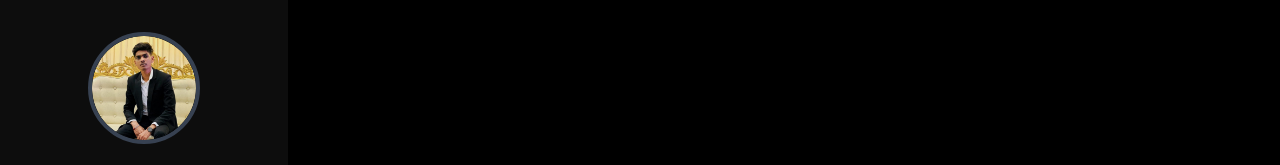
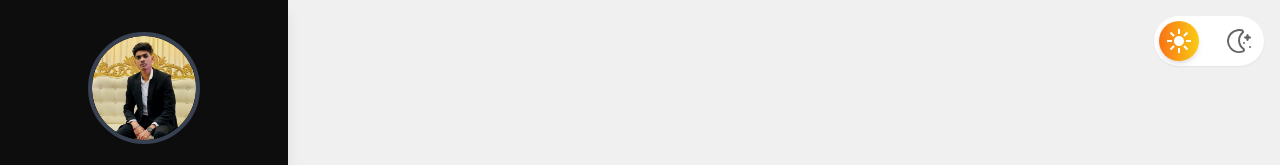
Before and after one commit to pamal29/Portfolio, a plain HTML site: page index.html in a window 1280 px wide. Shown: the top 165 px of the page. Drawn offline with nearby package versions, Linux system fonts and the light colour scheme.

Commit message:
trying to add darkmode light mode toggle

```diff
--- a/assets/css/main.css
+++ b/assets/css/main.css
@@ -1,3 +1,14 @@
+body {
+    background-color: #f0f0f0;
+    color: #121212;
+    transition: background-color 0.3s, color 0.3s;
+}
+
+body.dark-mode {
+    background-color: #121212; /* dark background */
+    color: #f0f0f0;            /* light text */
+}
+
 
 /*home words changer*/
 
--- a/assets/js/main.js
+++ b/assets/js/main.js
@@ -1,3 +1,22 @@
+const toggle = document.getElementById('toggle');
+
+// Check if user has saved preference
+if (localStorage.getItem('theme') === 'dark') {
+    document.body.classList.add('dark-mode');
+    toggle.checked = true;
+}
+
+toggle.addEventListener('change', () => {
+    if (toggle.checked) {
+        document.body.classList.add('dark-mode'); // enable dark mode
+        localStorage.setItem('theme', 'dark');
+    } else {
+        document.body.classList.remove('dark-mode'); // enable light mode
+        localStorage.setItem('theme', 'light');
+    }
+});
+
+
 // project grid
     const projects = [
     {
--- a/index.html
+++ b/index.html
@@ -48,7 +48,7 @@
   </script>
 </head>
 
-<body class="bg-black text-gray-200 font-lato flex min-h-screen">
+<body class="text-gray-200 font-lato flex min-h-screen">
 
 <!-- Sidebar / Navbar -->
 <aside class="w-72 bg-lightblack flex flex-col items-center py-8 space-y-6 fixed inset-y-0 left-0 shadow-lg z-30 hidden md:flex">
@@ -209,7 +209,46 @@
     </div>
   </section>
 
-  <!-- About Section -->
+    <div class="fixed top-4 right-4 z-50">
+            <button id="toggleBtn">
+
+                <label class="inline-flex items-center relative">
+                    <input class="peer hidden" id="toggle" type="checkbox" />
+                    <div
+                            class="relative w-[110px] h-[50px] bg-white peer-checked:bg-zinc-500 rounded-full after:absolute after:content-[''] after:w-[40px] after:h-[40px] after:bg-gradient-to-r from-orange-500 to-yellow-400 peer-checked:after:from-zinc-900 peer-checked:after:to-zinc-900 after:rounded-full after:top-[5px] after:left-[5px] active:after:w-[50px] peer-checked:after:left-[105px] peer-checked:after:translate-x-[-100%] shadow-sm duration-300 after:duration-300 after:shadow-md"
+                    ></div>
+                    <svg
+                            height="0"
+                            width="100"
+                            viewBox="0 0 24 24"
+                            data-name="Layer 1"
+                            id="Layer_1"
+                            xmlns="http://www.w3.org/2000/svg"
+                            class="fill-white peer-checked:opacity-60 absolute w-6 h-6 left-[13px]"
+                    >
+                        <path
+                                d="M12,17c-2.76,0-5-2.24-5-5s2.24-5,5-5,5,2.24,5,5-2.24,5-5,5ZM13,0h-2V5h2V0Zm0,19h-2v5h2v-5ZM5,11H0v2H5v-2Zm19,0h-5v2h5v-2Zm-2.81-6.78l-1.41-1.41-3.54,3.54,1.41,1.41,3.54-3.54ZM7.76,17.66l-1.41-1.41-3.54,3.54,1.41,1.41,3.54-3.54Zm0-11.31l-3.54-3.54-1.41,1.41,3.54,3.54,1.41-1.41Zm13.44,13.44l-3.54-3.54-1.41,1.41,3.54,3.54,1.41-1.41Z"
+                        ></path>
+                    </svg>
+                    <svg
+                            height="512"
+                            width="512"
+                            viewBox="0 0 24 24"
+                            data-name="Layer 1"
+                            id="Layer_1"
+                            xmlns="http://www.w3.org/2000/svg"
+                            class="fill-black opacity-60 peer-checked:opacity-70 peer-checked:fill-white absolute w-6 h-6 right-[13px]"
+                    >
+                        <path
+                                d="M12.009,24A12.067,12.067,0,0,1,.075,10.725,12.121,12.121,0,0,1,10.1.152a13,13,0,0,1,5.03.206,2.5,2.5,0,0,1,1.8,1.8,2.47,2.47,0,0,1-.7,2.425c-4.559,4.168-4.165,10.645.807,14.412h0a2.5,2.5,0,0,1-.7,4.319A13.875,13.875,0,0,1,12.009,24Zm.074-22a10.776,10.776,0,0,0-1.675.127,10.1,10.1,0,0,0-8.344,8.8A9.928,9.928,0,0,0,4.581,18.7a10.473,10.473,0,0,0,11.093,2.734.5.5,0,0,0,.138-.856h0C9.883,16.1,9.417,8.087,14.865,3.124a.459.459,0,0,0,.127-.465.491.491,0,0,0-.356-.362A10.68,10.68,0,0,0,12.083,2ZM20.5,12a1,1,0,0,1-.97-.757l-.358-1.43L17.74,9.428a1,1,0,0,1,.035-1.94l1.4-.325.351-1.406a1,1,0,0,1,1.94,0l.355,1.418,1.418.355a1,1,0,0,1,0,1.94l-1.418.355-.355,1.418A1,1,0,0,1,20.5,12ZM16,14a1,1,0,0,0,2,0A1,1,0,0,0,16,14Zm6,4a1,1,0,0,0,2,0A1,1,0,0,0,22,18Z"
+                        ></path>
+                    </svg>
+                </label>
+
+            </button>
+    </div>
+
+    <!-- About Section -->
   <section id="about" class="flex flex-col md:flex-row px-6 sm:px-12 md:px-20 py-12 gap-12 transition-opacity duration-700">
     <div class="max-w-2xl text-gray-300">
       <h2 class="text-2xl font-bold mb-6 text-briyellow">UI/UX Designer & Web Developer.</h2>
```
